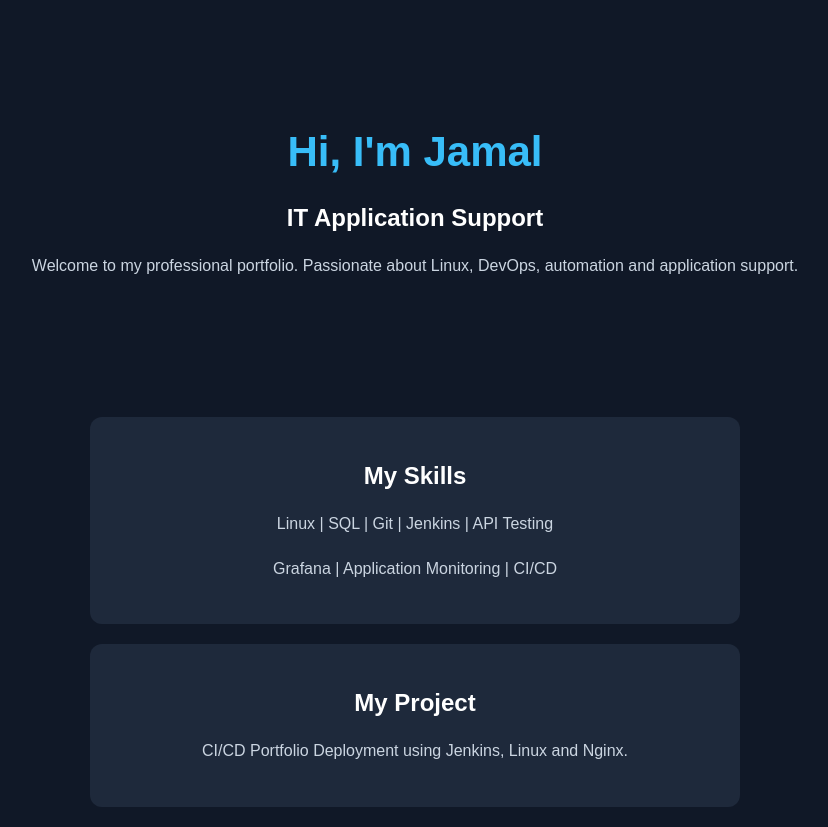
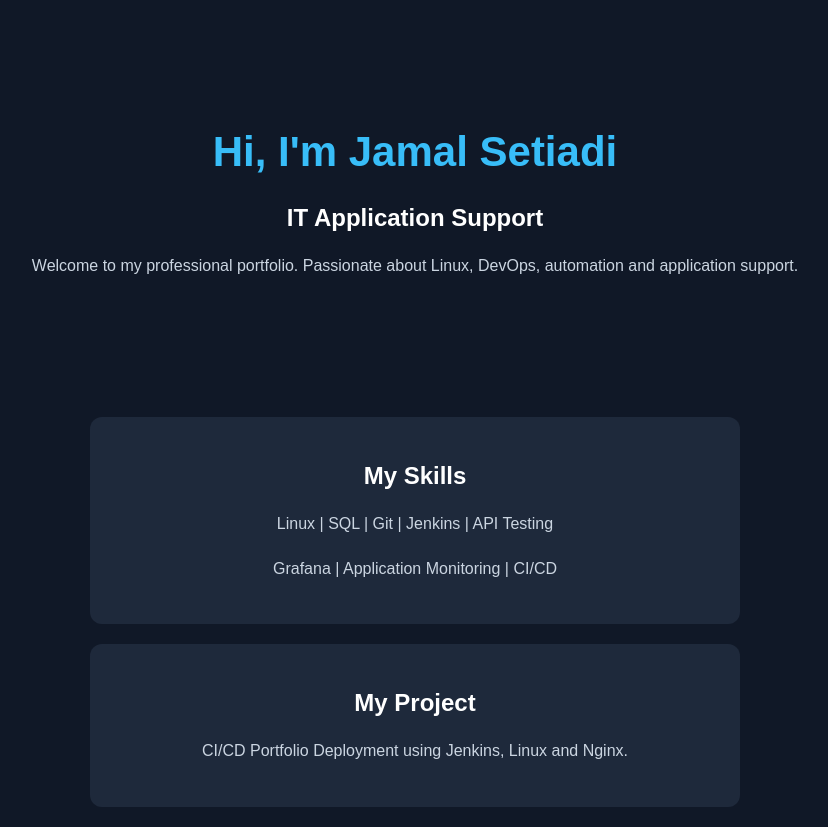
Before and after one commit to januone1/portfolio-jamal, a plain HTML site: page index.html in a window 1280 px wide. Shown: the whole page, without its empty margins (225-1053 px from the left). Drawn offline with Linux system fonts and the light colour scheme.

```diff
--- a/index.html
+++ b/index.html
@@ -35,7 +35,8 @@
 </head>
 <body>
     <header>
-        <h1>Hi, I'm Jamal</h1>
+
+        <h1>Hi, I'm Jamal Setiadi</h1>
         <h2>IT Application Support</h2>
         <p>
             Welcome to my professional portfolio.
```
